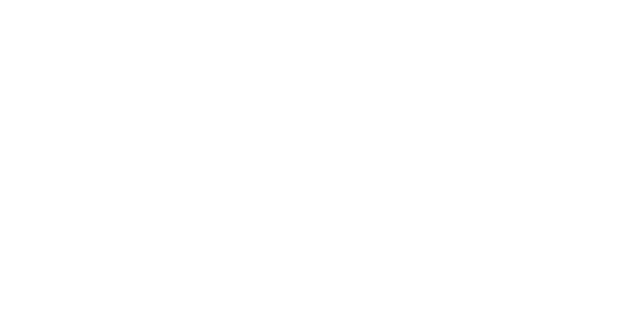
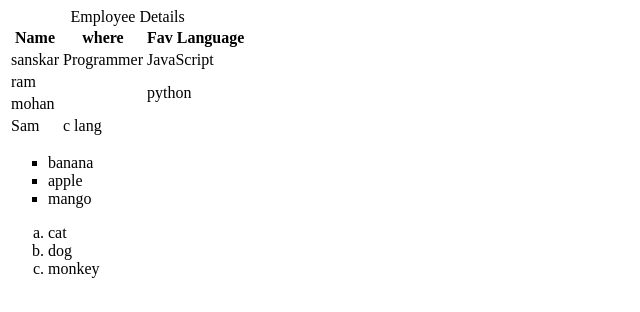
Before and after one commit to Sanskar-04/new-web-dev, a plain HTML site: page html3.html in a window 1280 px wide. Shown: the whole page, without its empty margins (0-640 px from the left). Drawn offline with Linux system fonts and the light colour scheme.

Commit message:
Add files via upload

```diff
--- a/Untitled-1.html
+++ b/Untitled-1.html
@@ -3,9 +3,25 @@
 <head>
     <meta charset="UTF-8">
     <meta name="viewport" content="width=device-width, initial-scale=1.0">
-    <title>Document</title>
+    <title>hey sanskar</title>
+
+    <link rel="stylesheet" href="style.css">    <!--this is link tag that links css to html-->
 </head>
 <body>
-    hey this is html
+    hey this  is html
+    <!--<script src="script.js"></script> -->
+
+    <h1>this is the code 1</h1>
+    <a target ="_blank" href="https://www.google.co.in/" >  to open the google </a> <!--anchor tag here -->
+
+    <h2>this is the code 2</h2>
+    <h3>this is the code 3</h3>
+    <h4>this is the code 4</h4>
+    <h5>this is the code 5</h5>
+    <h6>this is the code 6</h6> <!-- only 6 paragraph are given -->
+
+    <p style="background-color: blue;"><p>Lorem ipsum, dolor sit amet consectetur adipisicing elit. Placeat, beatae!</p>
+    <!--lorem tag : these random words can be replaced by useful words in website  by using css  -->
+
 </body>
 </html>
--- a/html3.html
+++ b/html3.html
@@ -0,0 +1,63 @@
+<!DOCTYPE html>
+<html lang="en">
+
+<head>
+    <meta charset="UTF-8">
+    <meta name="viewport" content="width=device-width, initial-scale=1.0">
+    <title>table</title>
+    <link rel="stylesheet" href="style.css">
+</head>
+
+<body>
+    <table>
+        <caption>Employee Details</caption>
+        <tr>
+            <th>Name</th>
+            <th>where</th>
+            <th>Fav Language</th>
+        </tr>
+
+        <tr>
+            <td>sanskar</td>
+            <td>Programmer</td>
+            <td>JavaScript</td>
+        </tr>
+
+        <tr>
+            <td colspan="2">ram</td> <!--takes two rows-->
+            <td rowspan="2">python</td> <!--takes two column-->
+        </tr>
+
+        <tr>
+            <td col span="1">mohan</td>
+        </tr>
+
+
+        <tr>
+            <td colspan="1">Sam</td> <!--sam and c lang will arranged if we use more rows and columns -->
+            <td rowspan="2">c lang</td>
+
+        </tr>
+
+    </table>
+
+    <!-- unordered lists-->
+    <ul type="square">
+
+        <li>banana</li>
+        <li>apple</li>
+        <li>mango</li>
+
+    </ul>
+
+    <!--unordered lists-->
+    <ol type="a">
+
+        <li>cat</li>
+        <li>dog</li>
+        <li>monkey</li>
+
+    </ol>
+</body>
+
+</html>
```
Also changed, not shown: html2.html (+20 -0 lines), script.js (added), style.css (added), 1 other file.
